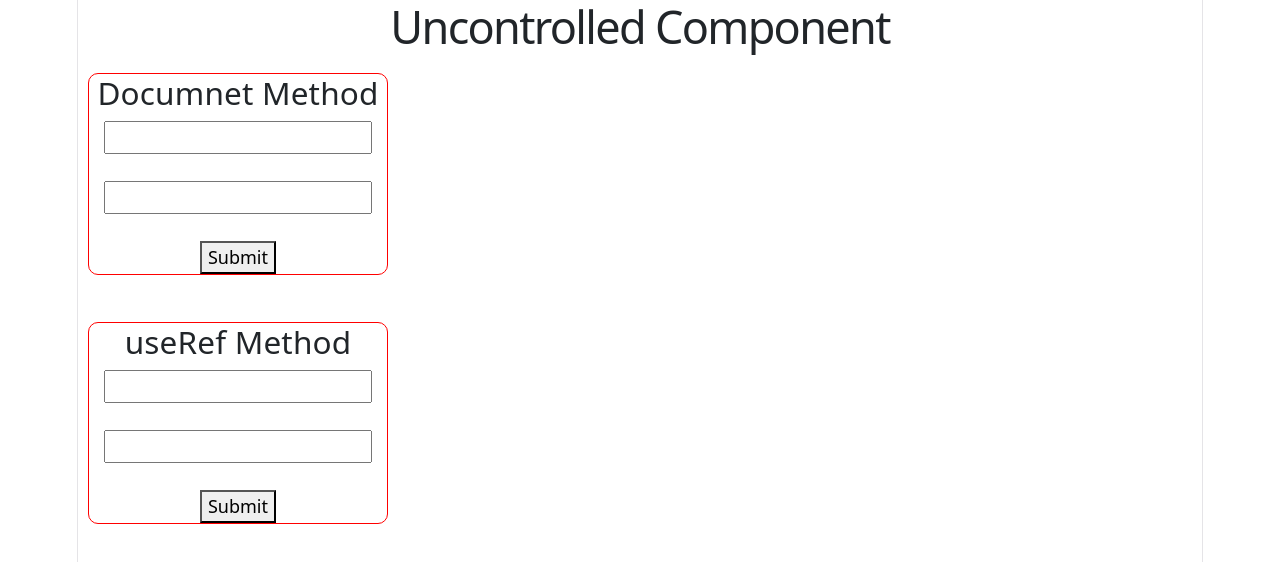
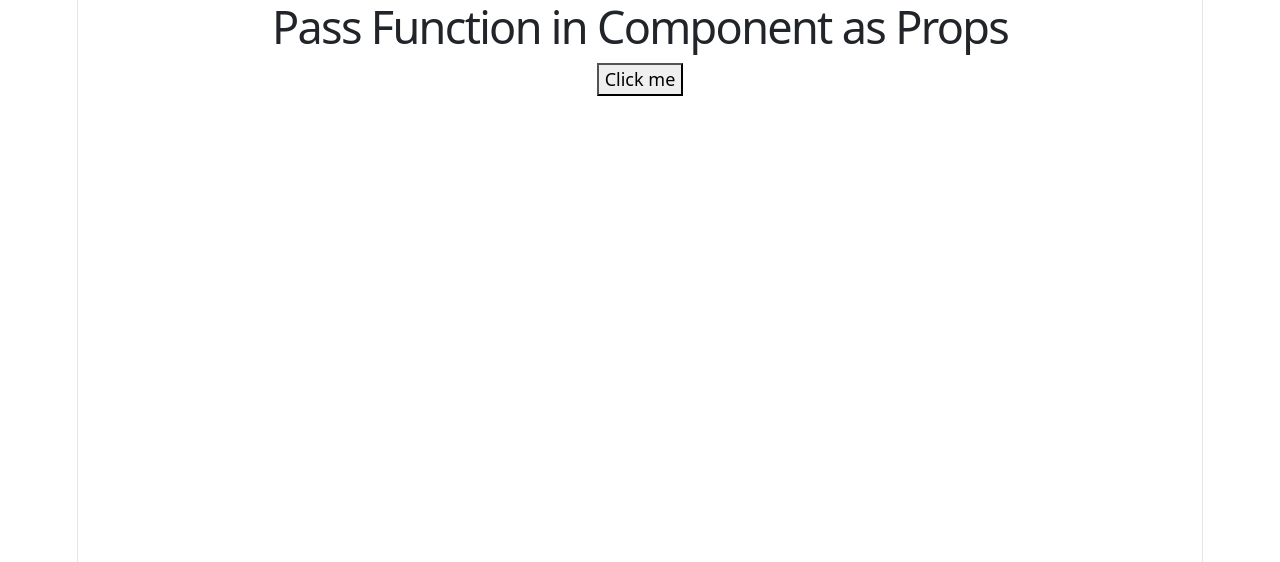
Before and after one commit to its-rahulrana/react-codestepbystep, a React (Vite) app: page / in a window 1280 px wide. Shown: the top 562 px of the page. Built offline with nearby package versions, Linux system fonts and the light colour scheme.

Commit message:
Code 28 Pass Function in Component as Props

```diff
--- a/src/App.jsx
+++ b/src/App.jsx
@@ -1,54 +1,16 @@
-import { useRef } from "react";
+import User from "./User";
 
 const App = () => {
-  const nameRef = useRef();
-  const passRef = useRef();
 
-  const formHandler = (event) => {
-    event.preventDefault();
-    const name = document.querySelector("#name").value;
-    const pass = document.querySelector("#pass").value;
+  const userHandler = name => {
+    alert(`Your name is : ${name}`)
+  };
 
-    console.log(`Name : ${name}, Password : ${pass}`);
-  }
-
-  const formHandlerRef = event => {
-    event.preventDefault();
-
-    const name = nameRef.current.value;
-    const pass = passRef.current.value;
-
-    console.log(`RefName : ${name}, RefPassword : ${pass}`);
-  }
-
-  return (
+  return(
     <>
-      <h1>Uncontrolled Component</h1>
-      <div style={{border: "1px solid red", width:"300px", borderRadius: "10px", margin:"10px"}}>
-        <h3>Documnet Method</h3>
-        <form action="" method="post" onSubmit={formHandler}>
-          <input type="text" id="name"/>
-          <br/>
-          <br/>
-          <input type="password" id="pass"/>
-          <br/>
-          <br/>
-          <button type="submit">Submit</button>
-        </form>
-      </div>
-      <br/>
-      <div style={{border: "1px solid red", width:"300px", borderRadius: "10px", margin:"10px"}}>
-        <h3>useRef Method</h3>
-        <form action="" method="post" onSubmit={formHandlerRef}>
-          <input type="text" ref={nameRef}/>
-          <br/>
-          <br/>
-          <input type="password" ref={passRef}/>
-          <br/>
-          <br/>
-          <button type="submit">Submit</button>
-        </form>
-      </div>
+      <h1>Pass Function in Component as Props</h1>
+      {/* <User userHandler = {userHandler}/> */}
+      <User userHandler = {userHandler} name="Amit"/>
     </>
   )
 }
--- /dev/null
+++ b/src/User.jsx
@@ -0,0 +1,12 @@
+
+const User = props => {
+    return(
+        <div>
+            {/* <button onClick={props.userHandler}>Click me</button> */}
+            {/* <button onClick={()=>props.userHandler("Rahul")}>Click me</button> */}
+            <button onClick={()=>props.userHandler(props.name)}>Click me</button>
+        </div>
+    )
+}
+
+export default User;
```
